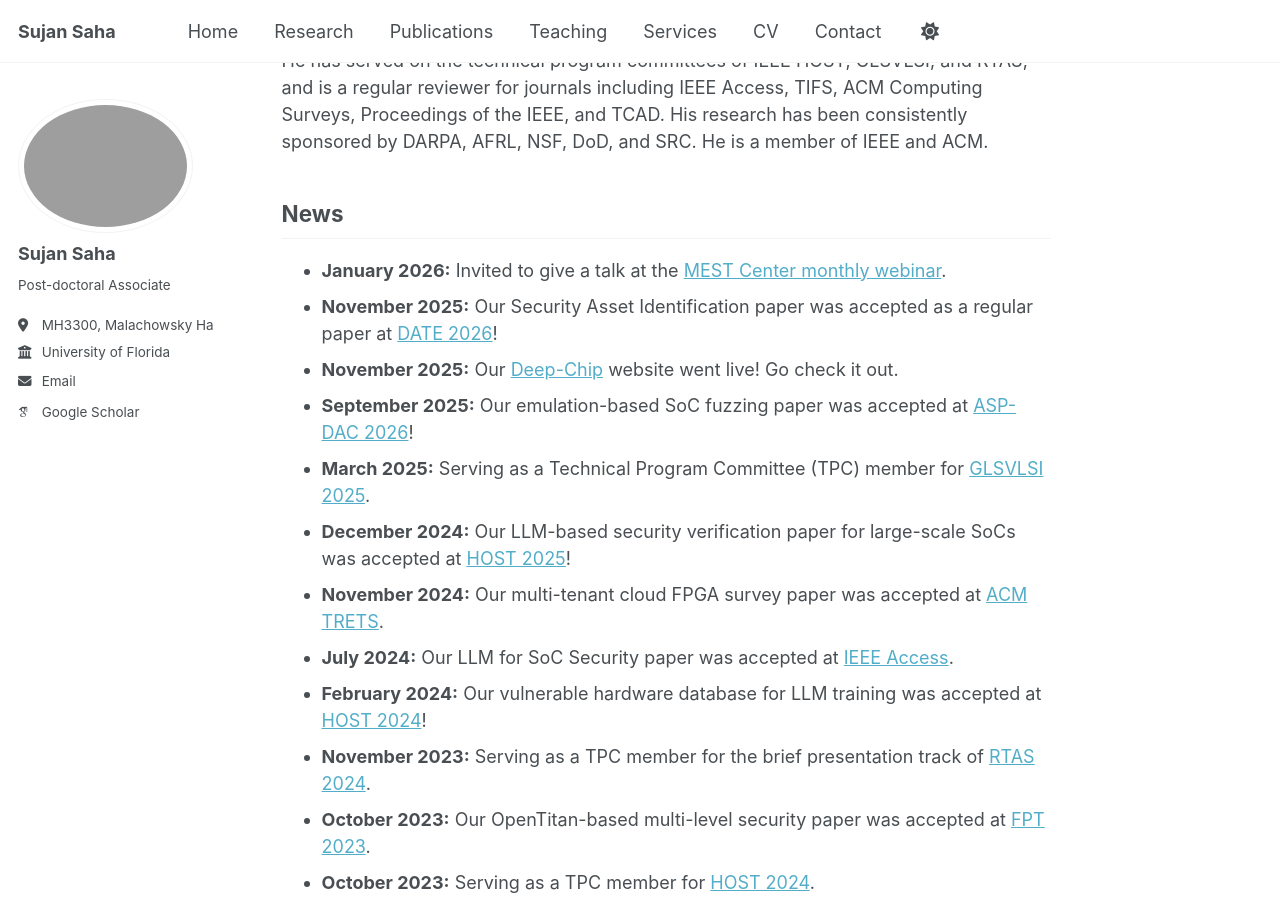
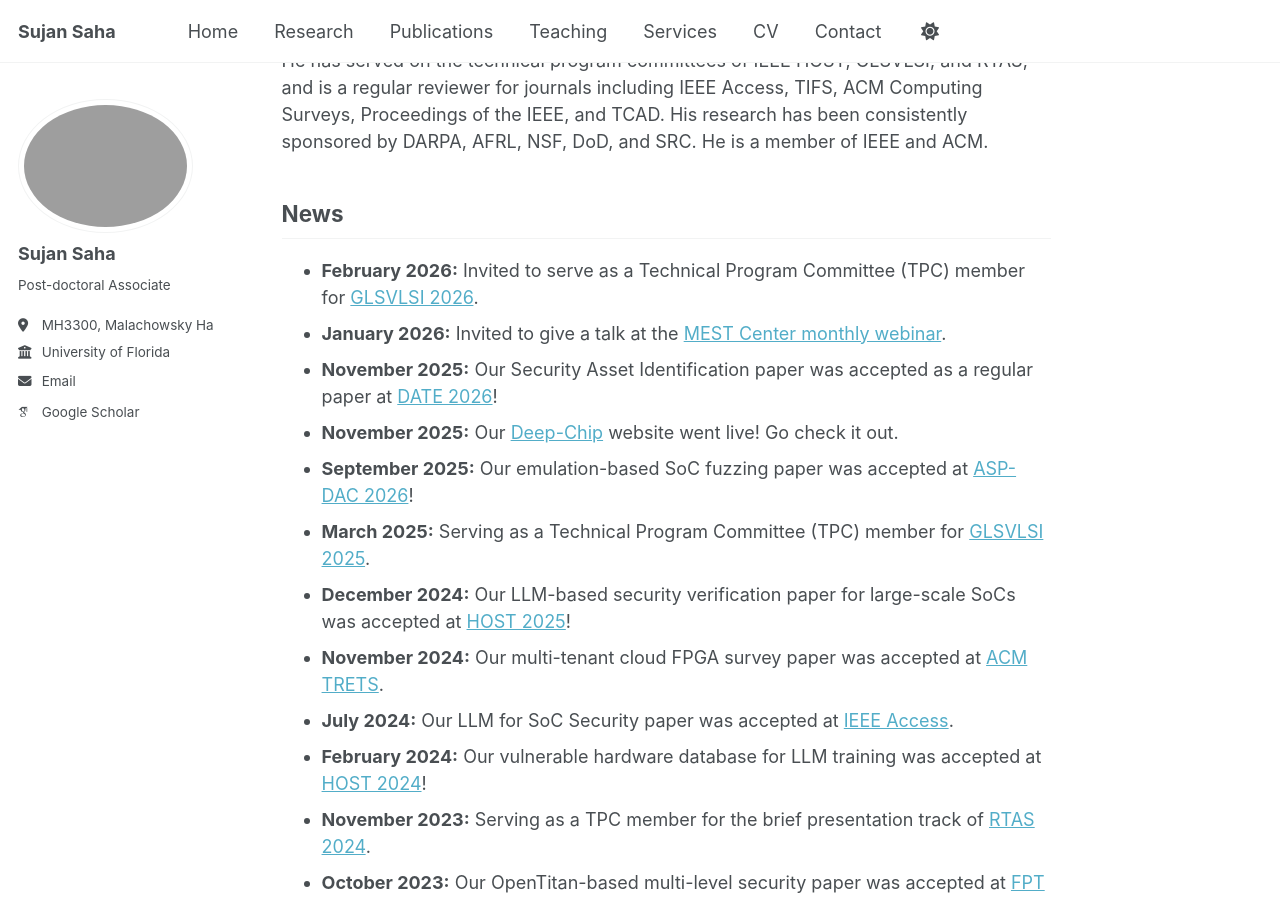
Before and after one commit to Sujansaha05/Sujansaha05.github.io, a Jekyll site: the page built from _pages/about_sujan.md, in a window 1280 px wide and 900 px high, scrolled down 568 px. Built offline with Jekyll 4.4.1, drawn with Linux system fonts in a browser that asks for light colours; some web fonts are replaced; a script that is not in the unit is left out.

Commit message:
news update february 2026

```diff
--- a/_pages/about_sujan.md
+++ b/_pages/about_sujan.md
@@ -18,6 +18,7 @@ His scholarly contributions include a book chapter, a pending patent, and more t
 
 ## News
 
+- **February 2026:** Invited to serve as a Technical Program Committee (TPC) member for [GLSVLSI 2026](https://www.glsvlsi.org/).
 - **January 2026:** Invited to give a talk at the [MEST Center monthly webinar](https://mestcenter.org/trainings-schedule/webinars/).
 - **November 2025:** Our Security Asset Identification paper was accepted as a regular paper at [DATE 2026](https://www.date-conference.com)!
 - **November 2025:** Our [Deep-Chip](https://deep-chip.org) website went live! Go check it out.
```
Also changed, not shown: 1 other file.
